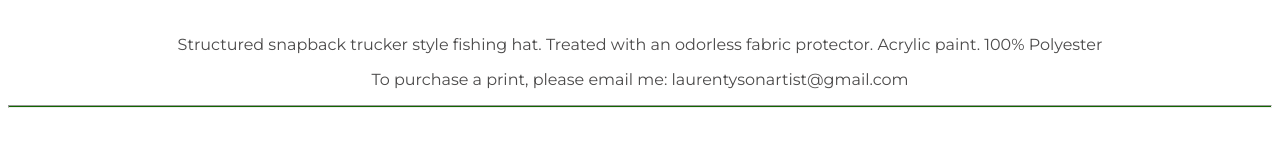
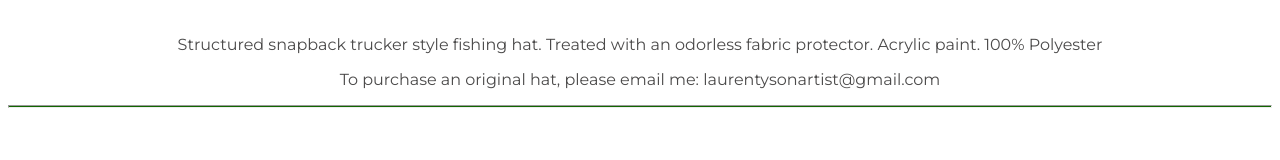
Before and after one commit to laurentyson85/lauren-tyson-artist, a React (Create React App) app: page /hats in a window 1280 px wide. Shown: the part 326-486 px from the top of the page. Built offline with nearby package versions, Linux system fonts and the light colour scheme.

Commit message:
Update home page image

```diff
--- a/src/components/Hats.js
+++ b/src/components/Hats.js
@@ -120,7 +120,7 @@ const allHats = hats.map(hat => {
     <>
       <div className="printText">
         <p>Structured snapback trucker style fishing hat. Treated with an odorless fabric protector. Acrylic paint. 100% Polyester</p>
-        <p>To purchase a print, please email me: laurentysonartist@gmail.com</p>
+        <p>To purchase an original hat, please email me: laurentysonartist@gmail.com</p>
       </div>
       <hr
         style={{
```
Also changed, not shown: 1 other file (tests, documents, lock files or other folders).
